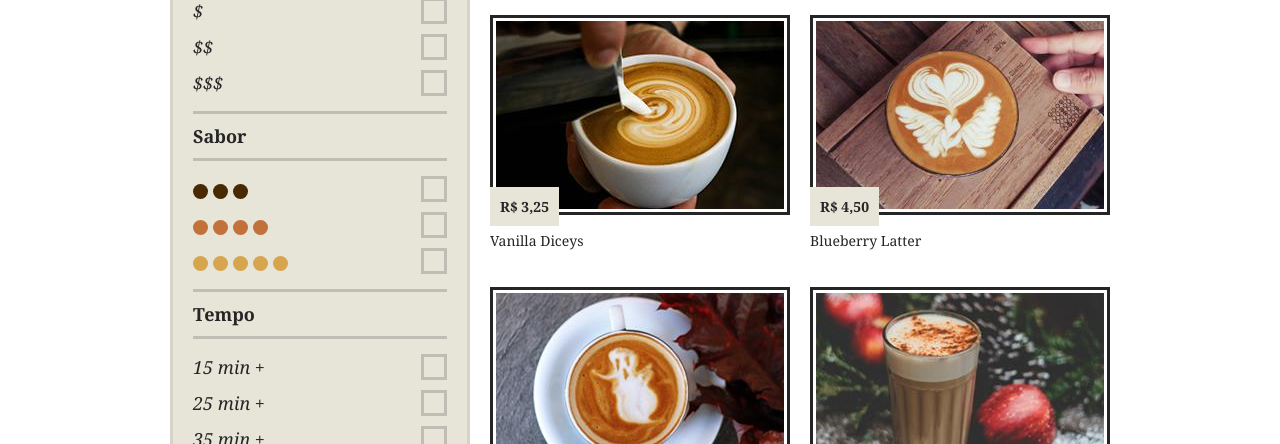
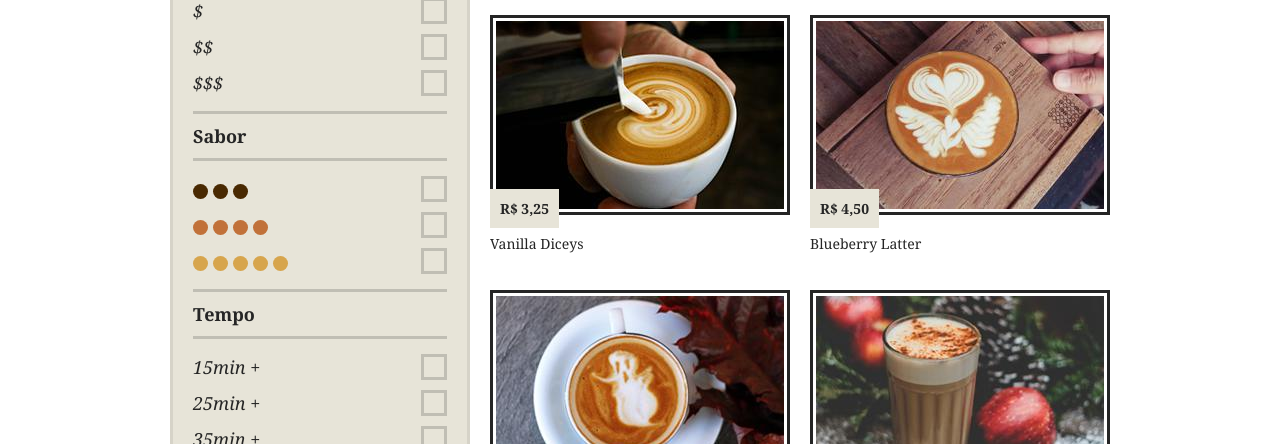
Before and after one commit to Victor800augusto/Brafe-2-puro, a plain HTML site: page index.html in a window 1280 px wide. Shown: the part 356-800 px from the top of the page. Drawn offline with Linux system fonts and the light colour scheme.

Commit message:
Correção no html

```diff
--- a/index.html
+++ b/index.html
@@ -1,10 +1,11 @@
-<!DOCTYPE hmtl>
+<!DOCTYPE html>
 <html>
 <head>
     <title>Brafé 2</title>
     <meta charset="utf-8">
     <meta name="author" content="Victor Souza">
     <meta name="viewport" content="width=device-width, initial-scale=1, shrink-to-fit=no">
+    <link rel="stylesheet" type="text/css" href="css/flex.css">
     <link rel="stylesheet" type="text/css" href="css/style.css">
 </head>
 <body>
@@ -25,7 +26,7 @@
         </nav>
     </header>
     <div class="container">
-        <nav class="filtro">
+        <nav class="filtro flex-item-4">
             <h2>Preço</h2>
             <ul>
                 <li>$</li>
@@ -40,12 +41,12 @@
             </ul>
             <h2>Tempo</h2>
             <ul>
-                <li>15 min +</li>
-                <li>25 min +</li>
-                <li>35 min +</li>
+                <li>15min +</li>
+                <li>25min +</li>
+                <li>35min +</li>
             </ul>
         </nav>
-        <section class="produtos">
+        <section class="produtos flex-item-8">
             <h1>Capuccionos</h1>
             <ul>
                 <li>
```
